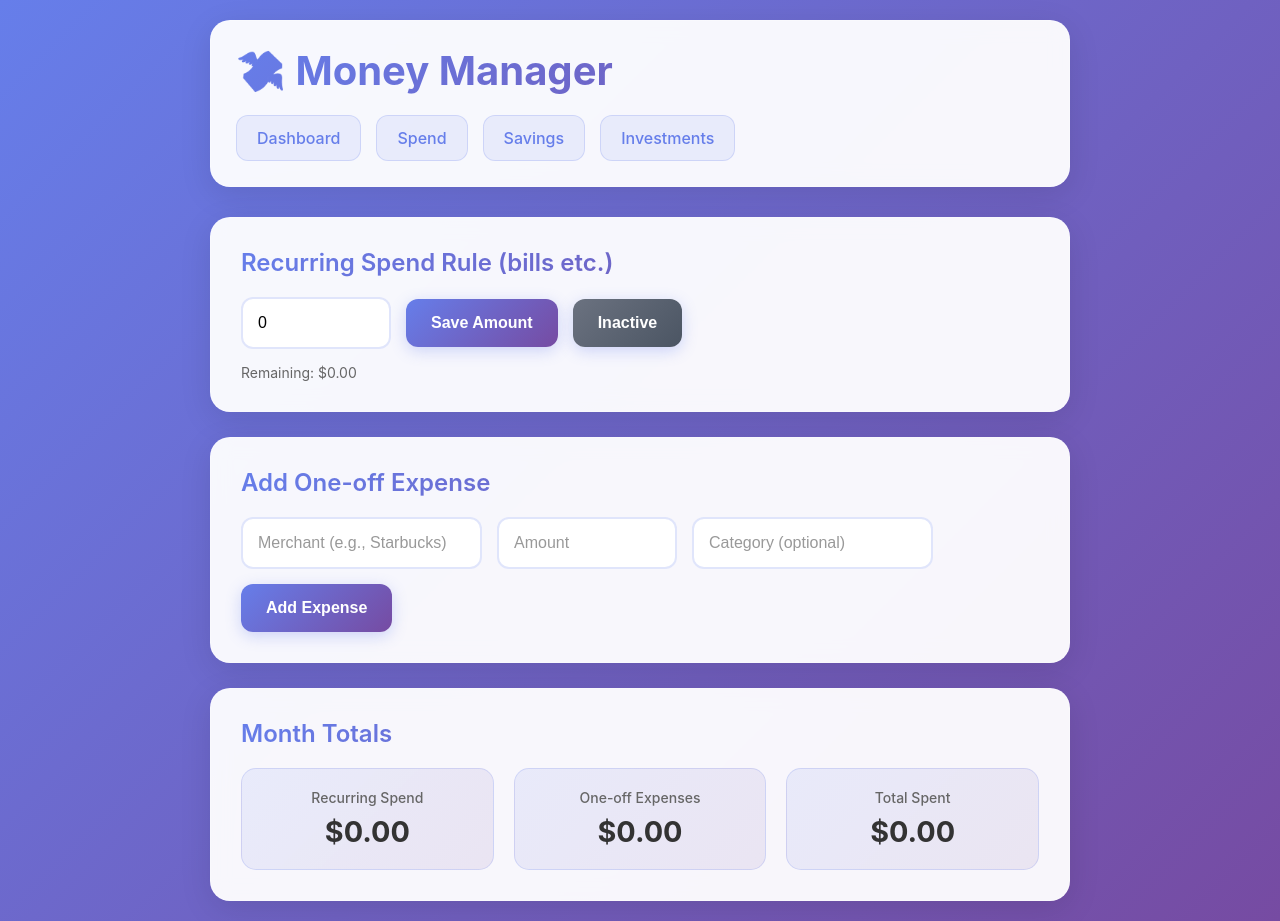
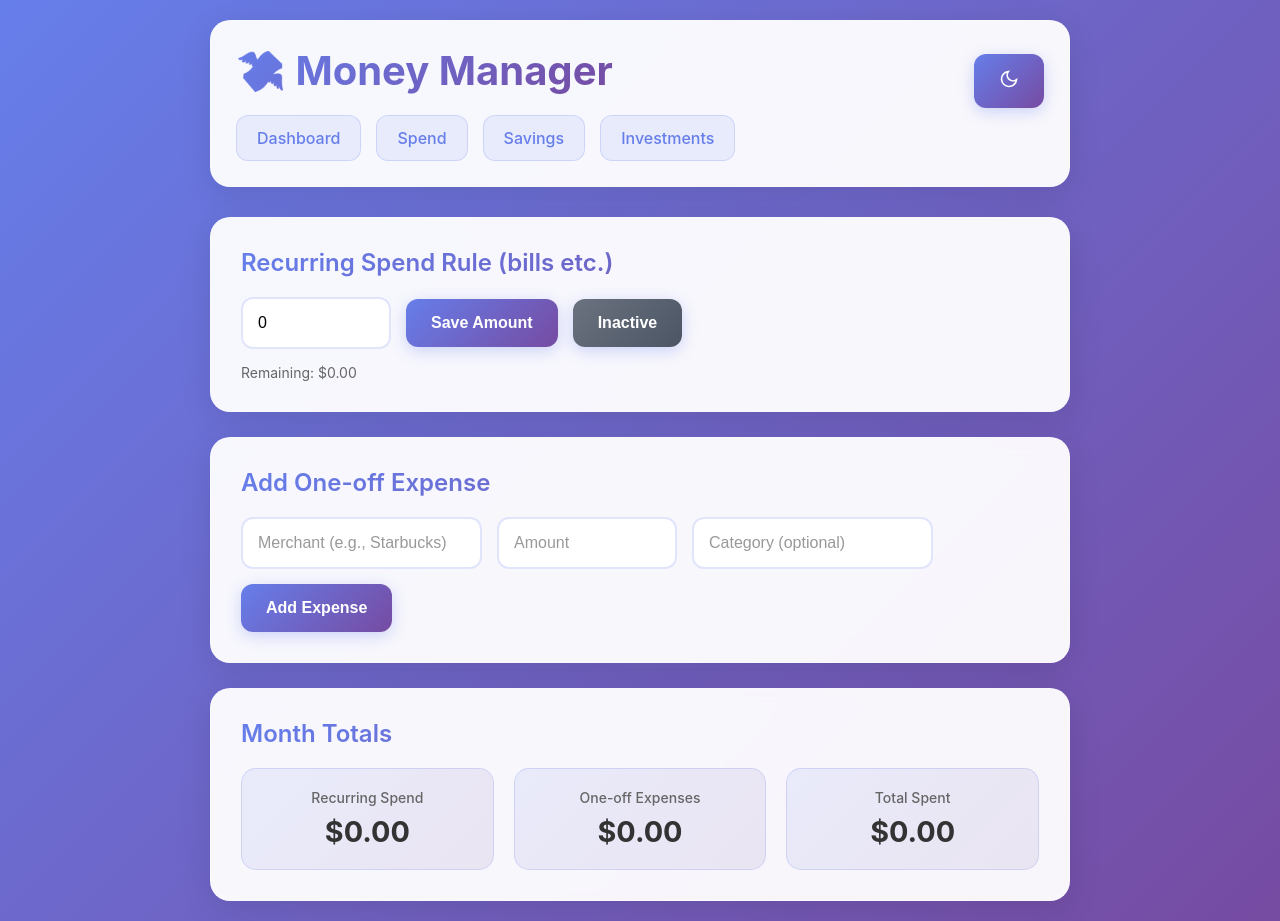
Before and after one commit to cloud-vinny/money_manager, a Next.js app: page /spend in a window 1280 px wide. Built offline with nearby package versions, Linux system fonts and the light colour scheme; no server answers.

Commit message:
Add dark mode theme system with toggle component

```diff
--- /dev/null
+++ b/src/app/components/ThemeToggle.tsx
@@ -0,0 +1,36 @@
+"use client";
+import { useState, useEffect } from "react";
+import { getTheme, toggleTheme } from "@/lib/theme";
+
+export function ThemeToggle() {
+  const [theme, setThemeState] = useState<'light' | 'dark'>('light');
+
+  useEffect(() => {
+    const currentTheme = getTheme();
+    setThemeState(currentTheme);
+  }, []);
+
+  const handleToggle = () => {
+    const newTheme = toggleTheme();
+    setThemeState(newTheme);
+  };
+
+  return (
+    <button
+      onClick={handleToggle}
+      className="theme-toggle"
+      aria-label={`Switch to ${theme === 'light' ? 'dark' : 'light'} mode`}
+    >
+      {theme === 'light' ? (
+        <svg width="20" height="20" viewBox="0 0 24 24" fill="none" stroke="currentColor" strokeWidth="2">
+          <path d="M21 12.79A9 9 0 1 1 11.21 3 7 7 0 0 0 21 12.79z"/>
+        </svg>
+      ) : (
+        <svg width="20" height="20" viewBox="0 0 24 24" fill="none" stroke="currentColor" strokeWidth="2">
+          <circle cx="12" cy="12" r="5"/>
+          <path d="M12 1v2M12 21v2M4.22 4.22l1.42 1.42M18.36 18.36l1.42 1.42M1 12h2M21 12h2M4.22 19.78l1.42-1.42M18.36 5.64l1.42-1.42"/>
+        </svg>
+      )}
+    </button>
+  );
+}
--- a/src/app/layout.tsx
+++ b/src/app/layout.tsx
@@ -1,4 +1,12 @@
 import './globals.css';
+import { ThemeToggle } from './components/ThemeToggle';
+import { getTheme, setTheme } from '@/lib/theme';
+
+// Initialize theme on server side
+if (typeof window !== 'undefined') {
+  const theme = getTheme();
+  setTheme(theme);
+}
 
 export default function RootLayout({ children }: { children: React.ReactNode }) {
   return (
@@ -6,7 +14,10 @@ export default function RootLayout({ children }: { children: React.ReactNode })
       <body>
         <div className="container">
           <header>
-            <h1>💸 Money Manager</h1>
+            <div style={{ display: 'flex', justifyContent: 'space-between', alignItems: 'center' }}>
+              <h1>💸 Money Manager</h1>
+              <ThemeToggle />
+            </div>
             <nav>
               <a href="/">Dashboard</a>
               <a href="/spend">Spend</a>
--- /dev/null
+++ b/src/lib/theme.ts
@@ -0,0 +1,19 @@
+export type Theme = 'light' | 'dark';
+
+export function getTheme(): Theme {
+  if (typeof window === 'undefined') return 'light';
+  return (localStorage.getItem('theme') as Theme) || 'light';
+}
+
+export function setTheme(theme: Theme) {
+  if (typeof window === 'undefined') return;
+  localStorage.setItem('theme', theme);
+  document.documentElement.setAttribute('data-theme', theme);
+}
+
+export function toggleTheme() {
+  const currentTheme = getTheme();
+  const newTheme = currentTheme === 'light' ? 'dark' : 'light';
+  setTheme(newTheme);
+  return newTheme;
+}
```
